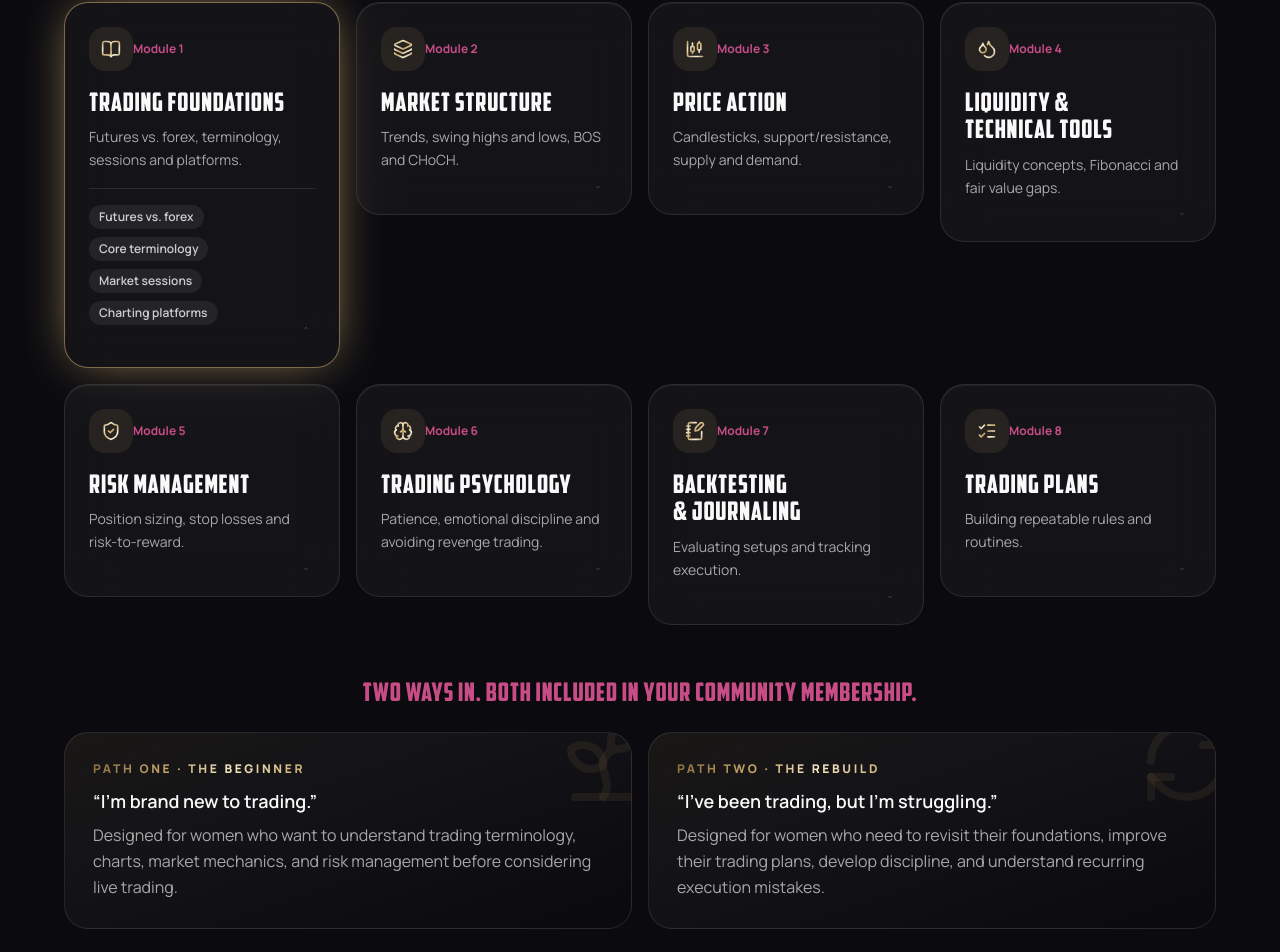
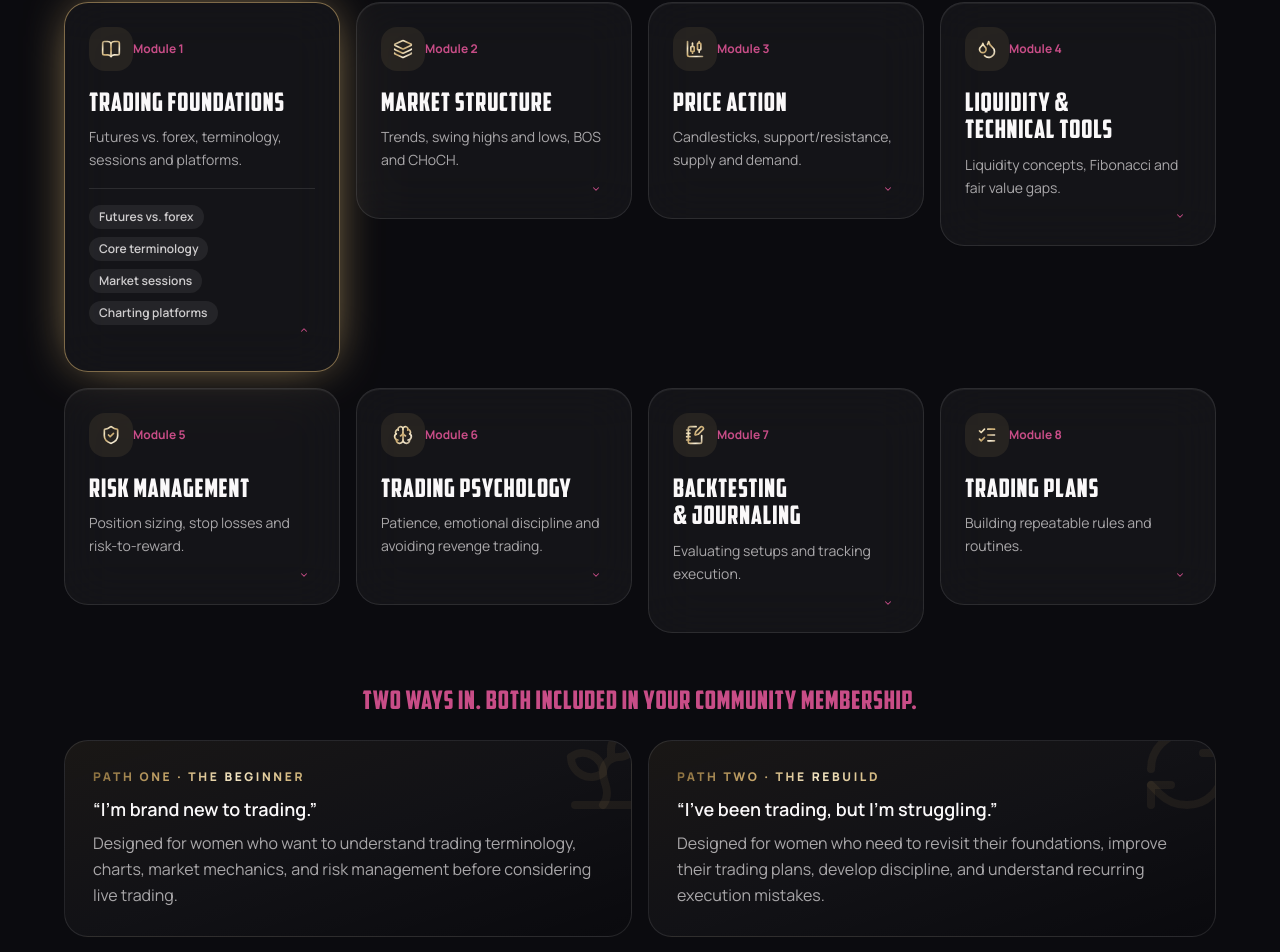
Before and after one commit to theprofitpenthouse-community/TheProfitPenthouse, a React (Vite) app: page / in a window 1280 px wide. Shown: the part 3535-4487 px from the top of the page. Built offline with nearby package versions, Linux system fonts and the light colour scheme.

Commit message:
Pink module arrows
Co-Authored-By: Claude Opus 5.5 <noreply@anthropic.com>
Claude-Session: https://claude.ai/code/session_016gxHeuEf72KyR5fTW7GLdD

```diff
--- a/src/components/Learn.tsx
+++ b/src/components/Learn.tsx
@@ -50,7 +50,7 @@ export function Curriculum() {
                     ))}
                   </ul>
                 </div>
-                <ChevronDown size={18} aria-hidden className={`mt-auto self-end pt-3 text-white/40 transition ${isOpen ? 'rotate-180 text-gold' : ''}`} />
+                <ChevronDown size={22} strokeWidth={2.5} aria-hidden className={`mt-auto self-end pt-3 text-blush transition ${isOpen ? 'rotate-180' : ''}`} />
               </button>
             </li>
           )
```
